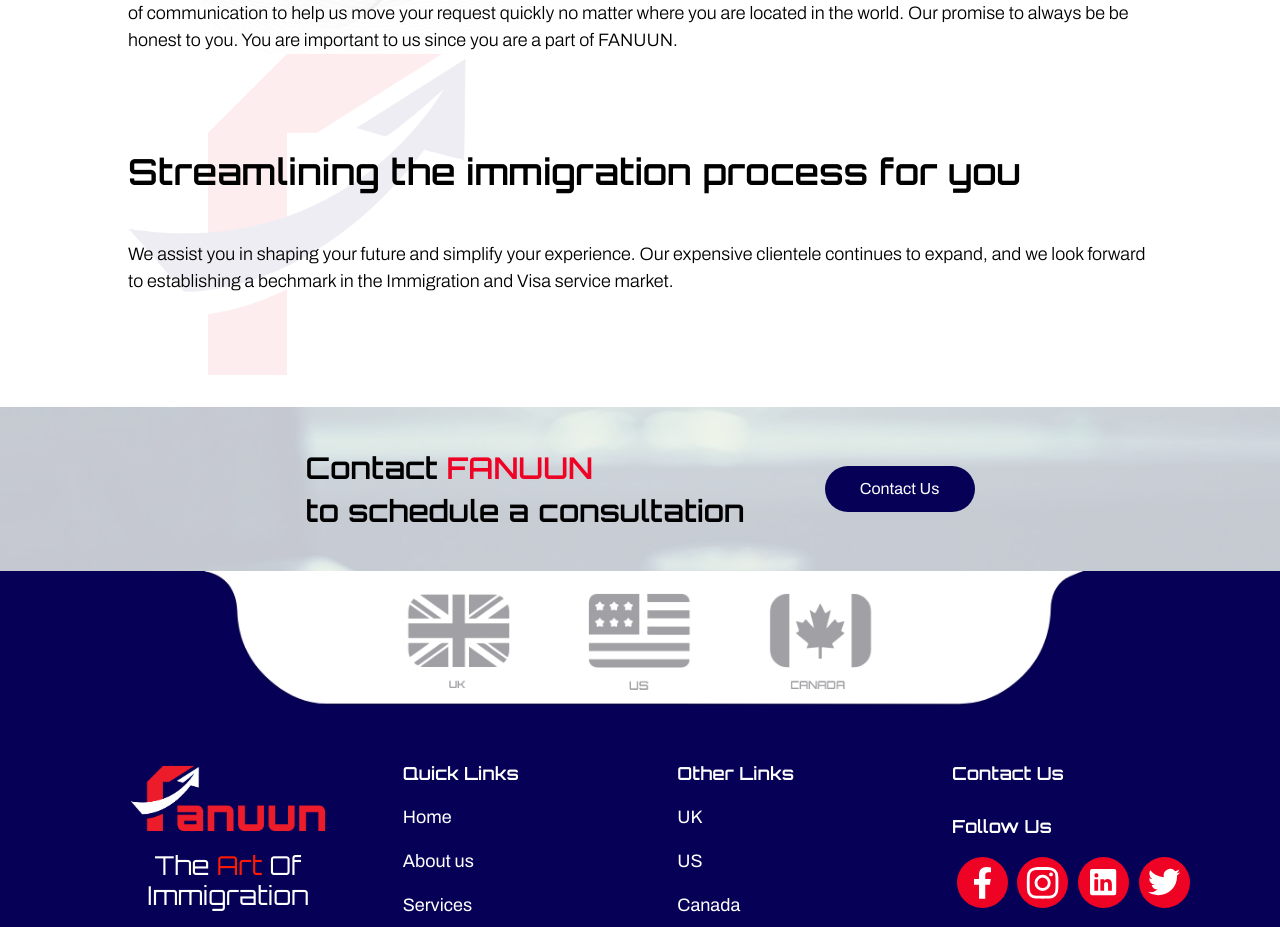
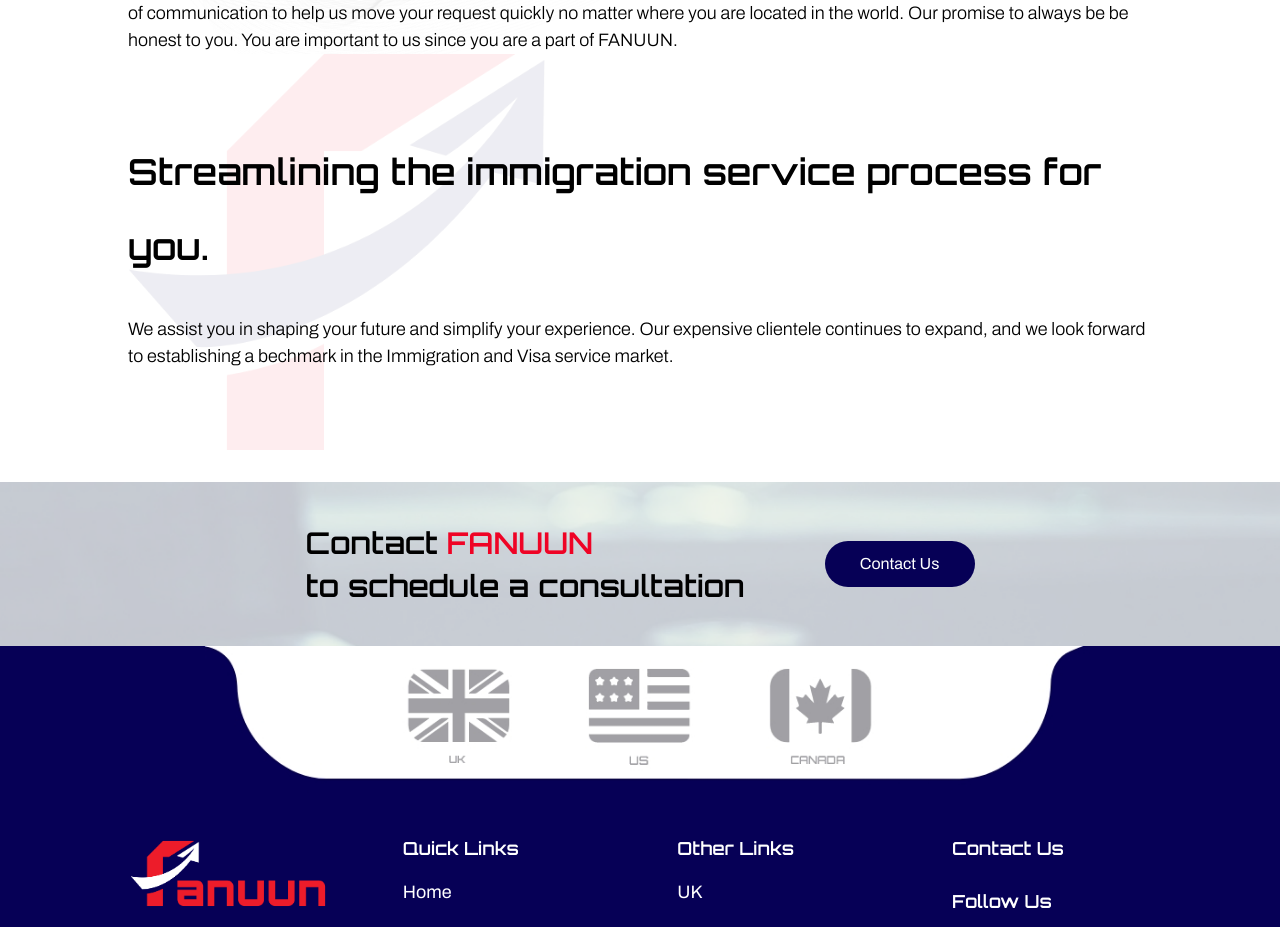
Before and after one commit to hassanzafarr/Fanuun-Live, a React (Create React App) app: page /about in a window 1280 px wide. Shown: the part 2900-3827 px from the top of the page. Built offline with nearby package versions, Linux system fonts and the light colour scheme.

Commit message:
SEO Optimize
SEO

```diff
--- a/public/index.html
+++ b/public/index.html
@@ -8,7 +8,10 @@
     <script src="https://cdn.jsdelivr.net/npm/bootstrap@5.0.2/dist/js/bootstrap.bundle.min.js"></script> -->
     <meta name="viewport" content="width=device-width, initial-scale=1" />
     <meta name="theme-color" content="#000000" />
-    <meta name="description" content="FANUUN - The Art of Immigration" />
+    <meta
+      name="description"
+      content="Fanuun is your guide to Visa Consultation & Immigration Services. FANUUN provides Immigration Services and Visas including Job Visas around CANADA, US, UK, GERMANY & UAE"
+    />
     <link rel="apple-touch-icon" href="%PUBLIC_URL%/favicon.png" />
     <script src="https://unpkg.com/sweetalert/dist/sweetalert.min.js"></script>
 
@@ -26,7 +29,7 @@
       work correctly both with client-side routing and a non-root public URL.
       Learn how to configure a non-root public URL by running `npm run build`.
     -->
-    <title>Fanuun</title>
+    <title>Fanuun | The Ultimate Visa Consultation & Immigration Service</title>
   </head>
   <body>
     <noscript>You need to enable JavaScript to run this app.</noscript>
--- a/src/containers/header/Header.jsx
+++ b/src/containers/header/Header.jsx
@@ -25,12 +25,15 @@
               // style={{
               //   backgroundImage: `url(${slider1})`,
               // }}
+              aria-label="Immigration Service"
+              alt="Immigration Service"
             >
               <div className="slide_main_content_div">
                 <div className="slider_left_div">
                   <h1>
-                    The <span className="future"> Art </span> Of <br />
-                    Immigration
+                    Immigration Services : <br />
+                    The
+                    <span className="future"> Art </span> Of Immigration
                   </h1>
                   <p>
                     Facilitating the adaptation, integration, and pursuit of
@@ -46,20 +49,22 @@
             </div>
           </div>
 
-
           <div className="each-slide-effect">
             <div
               className="slider_main_div"
               id="slider2"
-
+              aria-label="Visa Consultation"
+              alt="Visa Consultation"
             >
               <div className="slide_main_content_div">
                 <div className="slider_left_div">
-                  <h1>Job Seeker Visa in Germany </h1>
+                  <h1>
+                    Visa Consultation:
+                    <br /> Job Seeker Visa in Germany{" "}
+                  </h1>
                   <p>
                     Explore employment & residential opportunities in Germany
                     with FANUUN
-
                   </p>
                   <Link to="/portugal">
                     <button> More Details </button>
@@ -71,7 +76,6 @@
             </div>
           </div>
 
-
           <div className="each-slide-effect">
             <div
               className="slider_main_div"
@@ -79,6 +83,8 @@
               // style={{
               //   backgroundImage: `url(${slider3})`,
               // }}
+              aria-label="Visa Consultation"
+              alt="Visa Consultation"
             >
               <div className="slide_main_content_div">
                 <div className="slider_left_div">
--- a/src/containers/how/How.jsx
+++ b/src/containers/how/How.jsx
@@ -27,7 +27,7 @@
           Our comprehensive visa consultation service can meet all of your
           immigration needs. We'll guide you through the entire moving process
           and help you decide which of the many excellent options is right for
-          you.
+          you in our immigration services program.
         </p>
       </Fade>
     </div>
--- a/src/containers/process/Process.jsx
+++ b/src/containers/process/Process.jsx
@@ -9,15 +9,15 @@
       <div className="immi__possibility-content">
         <Fade left>
           <h1 className="gradient__text">
-            Streamlining the immigration process for you
+            Streamlining the immigration service process for you.
           </h1>
 
           <p>
             Facilitating the adaptation, We assist you in shaping your future
             and simplify your experience. Our expensive clientele continues to
-            expand, and we look forward to establishing a benchmark in the
-            immigration and Visa service market and pursuit of possibilities of
-            immigrants.
+            expand, and we look forward to establishing a benchmark in the visa
+            consultation and immigration service market and pursuit of
+            possibilities of immigrants.
           </p>
         </Fade>
       </div>
@@ -25,7 +25,7 @@
       <div className="immi__possibility-image">
         <Fade right>
           {/* <img src={shape5} alt="possibility" /> */}
-          <img src={gif} alt="possibility" />
+          <img src={gif} alt="Immigration Service" />
         </Fade>
       </div>
     </div>
--- a/src/pages/About/Stream.jsx
+++ b/src/pages/About/Stream.jsx
@@ -17,7 +17,7 @@
     <div className="about__blog-heading">
       <Fade bottom>
         <h1 className="gradient__text">
-          Streamlining the immigration process for you
+          Streamlining the immigration service process for you.
         </h1>
         <p>
           We assist you in shaping your future and simplify your experience. Our
```
Also changed, not shown: src/containers/header/header.css (+1 -8 lines).
